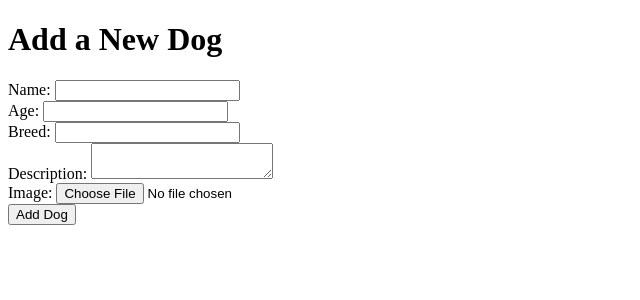
After one commit to Shane-Dias/NFC3_JSM2, a Flask app: page /add_dog in a window 1280 px wide. The commit adds this page. Shown: the top 300 px of the page, without its empty margins (0-640 px from the left). Run offline with Flask 2, Linux system fonts and the light colour scheme.

Commit message:
Add files via upload

```diff
--- a/NFC3_JSM2-backend1/NFC_project.py
+++ b/NFC3_JSM2-backend1/NFC_project.py
@@ -1,6 +1,8 @@
 from flask import Flask, redirect, render_template, request, session
 from flask_sqlalchemy import SQLAlchemy
 from datetime import datetime
+import os
+from werkzeug.utils import secure_filename
 
 
 app = Flask(__name__)
@@ -16,7 +18,7 @@ app.config["SQLALCHEMY_BINDS"] = {
 app.config["SQLALCHEMY_TRACK_MODIFICATIONS"] = False
 db = SQLAlchemy(app)
 
-
+# Define models
 class Users(db.Model):
     __bind_key__ = "db1"
     sno = db.Column(db.Integer, primary_key=True)
@@ -30,9 +32,117 @@ class Users(db.Model):
         self.password = password
         self.email = email
 
+# Other models (Dogs, cats, sea_creatures, oanimals, history) follow the same pattern...
+class Cat(db.Model):
+    __bind_key__ = "db3"
+    id = db.Column(db.Integer, primary_key=True)
+    name = db.Column(db.String(100), nullable=False)
+    age = db.Column(db.Integer, nullable=False)
+    breed = db.Column(db.String(100), nullable=False)
+    description = db.Column(db.Text, nullable=False)
+    image_filename = db.Column(db.String(255))  # Store the filename of the uploaded image
 
+    def __init__(self, name, age, breed, description, image_filename=None):
+        self.name = name
+        self.age = age
+        self.breed = breed
+        self.description = description
+        self.image_filename = image_filename
+
+class Dog(db.Model):
+    __bind_key__ = "db3"
+    id = db.Column(db.Integer, primary_key=True)
+    name = db.Column(db.String(100), nullable=False)
+    age = db.Column(db.Integer, nullable=False)
+    breed = db.Column(db.String(100), nullable=False)
+    description = db.Column(db.Text, nullable=False)
+    image_filename = db.Column(db.String(255))  # Store the filename of the uploaded image
+
+    def __init__(self, name, age, breed, description, image_filename=None):
+        self.name = name
+        self.age = age
+        self.breed = breed
+        self.description = description
+        self.image_filename = image_filename
+
+
+# Initialize tables within app context
 with app.app_context():
     db.create_all()
+
+# Directory where uploaded files will be stored
+UPLOAD_FOLDER = 'static/uploads/'
+app.config['UPLOAD_FOLDER'] = UPLOAD_FOLDER
+app.config['MAX_CONTENT_LENGTH'] = 16 * 1024 * 1024  # Limit upload size to 16 MB
+ALLOWED_EXTENSIONS = {'jpg', 'jpeg', 'png', 'gif'}
+
+def allowed_file(filename):
+    return '.' in filename and filename.rsplit('.', 1)[1].lower() in ALLOWED_EXTENSIONS
+
+
+@app.route('/add_cat', methods=['GET', 'POST'])
+def add_cat():
+    if request.method == 'POST':
+        name = request.form['name']
+        age = request.form['age']
+        breed = request.form['breed']
+        description = request.form['description']
+        image = request.files.get('image')
+
+        if image and allowed_file(image.filename):
+            filename = secure_filename(image.filename)
+            image_path = os.path.join(app.config['UPLOAD_FOLDER'], filename)
+            image.save(image_path)
+        else:
+            filename = None
+
+        new_cat = Cat(name=name, age=age, breed=breed, description=description, image_filename=filename)
+        db.session.add(new_cat)
+        db.session.commit()
+        return redirect('/cats')
+
+@app.route('/cats')
+def list_cats():
+    cats = Cat.query.all()
+    return render_template('cats.html', cats=cats)
+
+@app.route('/cat/<int:cat_id>')
+def cat_details(cat_id):
+    cat = Cat.query.get_or_404(cat_id)
+    return render_template('cat_details.html', cat=cat)
+
+@app.route('/add_dog', methods=['GET', 'POST'])
+def add_dog():
+    if request.method == 'POST':
+        name = request.form['name']
+        age = request.form['age']
+        breed = request.form['breed']
+        description = request.form['description']
+        image = request.files.get('image')
+
+        if image and allowed_file(image.filename):
+            filename = secure_filename(image.filename)
+            image_path = os.path.join(app.config['UPLOAD_FOLDER'], filename)
+            image.save(image_path)
+        else:
+            filename = None
+
+        new_dog = Dog(name=name, age=age, breed=breed, description=description, image_filename=filename)
+        db.session.add(new_dog)
+        db.session.commit()
+        return redirect('/dogs')
+
+    return render_template('add_dog.html')
+
+@app.route('/dogs')
+def list_dogs():
+    dogs = Dog.query.all()
+    return render_template('dogs.html', dogs=dogs)
+
+@app.route('/dog/<int:dog_id>')
+def dog_details(dog_id):
+    dog = Dog.query.get_or_404(dog_id)
+    return render_template('dog_details.html', dog=dog)
 
 @app.route('/')
 def hello_world():
@@ -57,26 +167,30 @@ def login():
     return render_template("log-reg.html")
 
 
-@app.route('/sign_up',methods=['GET','POST'])
 def sign_up():
     if request.method == 'POST':
+        name = request.form['name']
         email = request.form['email']
         password = request.form['password']
 
-        new_user = Users(email=email, password=password)
+        new_user = Users(name=name, email=email, password=password)
         db.session.add(new_user)
         db.session.commit()
         return redirect('/log-reg.html')
 
     return render_template("sign up")
 
-
-
 @app.route('/adoptpet')
 def adoptpet():
     if session['email']:
+        user = Users.query.filter_by(email=session['email']).first()
         return render_template("adopt pet")
 
+    return redirect('/log-reg.html')
+
+@app.route('/logout')
+def logout():
+    session.pop('email',None)
     return redirect('/log-reg.html')
 
 
--- /dev/null
+++ b/NFC3_JSM2-backend1/templates/add_dog.html
@@ -0,0 +1,24 @@
+<!DOCTYPE html>
+<html lang="en">
+<head>
+    <meta charset="UTF-8">
+    <meta name="viewport" content="width=device-width, initial-scale=1.0">
+    <title>Add Dog</title>
+</head>
+<body>
+    <h1>Add a New Dog</h1>
+    <form action="/add_dog" method="post" enctype="multipart/form-data">
+        <label for="name">Name:</label>
+        <input type="text" id="name" name="name" required><br>
+        <label for="age">Age:</label>
+        <input type="number" id="age" name="age" required><br>
+        <label for="breed">Breed:</label>
+        <input type="text" id="breed" name="breed" required><br>
+        <label for="description">Description:</label>
+        <textarea id="description" name="description" required></textarea><br>
+        <label for="image">Image:</label>
+        <input type="file" id="image" name="image"><br>
+        <input type="submit" value="Add Dog">
+    </form>
+</body>
+</html>
--- a/NFC3_JSM2-backend1/templates/log-reg.html
+++ b/NFC3_JSM2-backend1/templates/log-reg.html
@@ -82,7 +82,7 @@
         </form>
       </div>
     </div>
-    <script src="log-reg.js"></script>
+    <script src="{{url_for('static',filename='log-reg.js')}}"></script>
     <script
       type="module"
       src="https://unpkg.com/ionicons@7.1.0/dist/ionicons/ionicons.esm.js"
```
Also changed, not shown: NFC3_JSM2-backend1/templates/add_cat.html (added, +24 -0 lines), NFC3_JSM2-backend1/templates/cat_details.html (added, +18 -0 lines), NFC3_JSM2-backend1/templates/cats.html (added, +19 -0 lines), NFC3_JSM2-backend1/templates/dog_details.html (added, +18 -0 lines), NFC3_JSM2-backend1/templates/dogs.html (added, +19 -0 lines), NFC3_JSM2-backend1/templates/map.html (added, +69 -0 lines), NFC3_JSM2-backend1/templates/maps.css (added, +22 -0 lines), NFC3_JSM2-backend1/templates/maps.js (added, +51 -0 lines), NFC3_JSM2-backend1/instance/db2.db, NFC3_JSM2-backend1/instance/db3.db.
